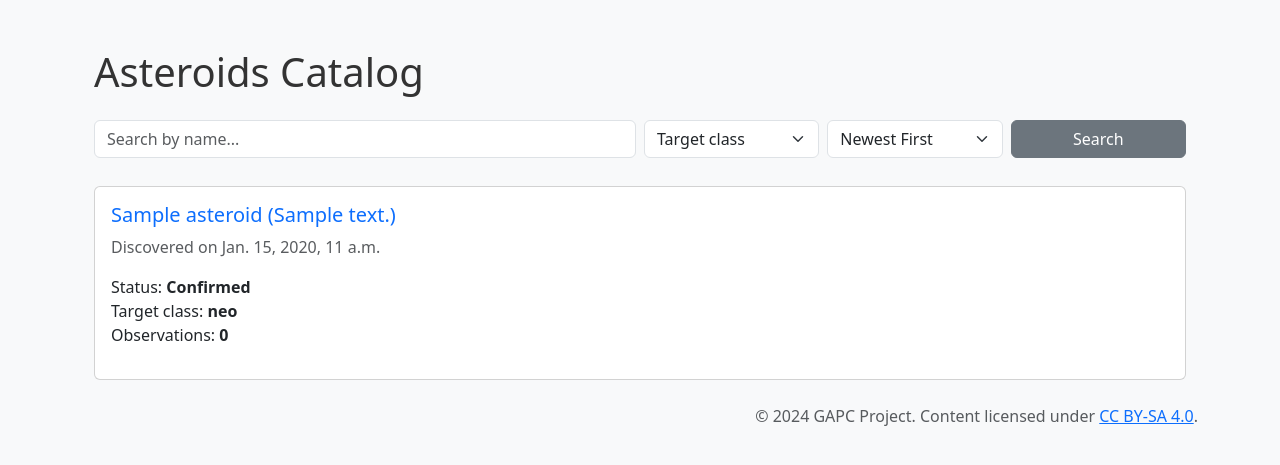
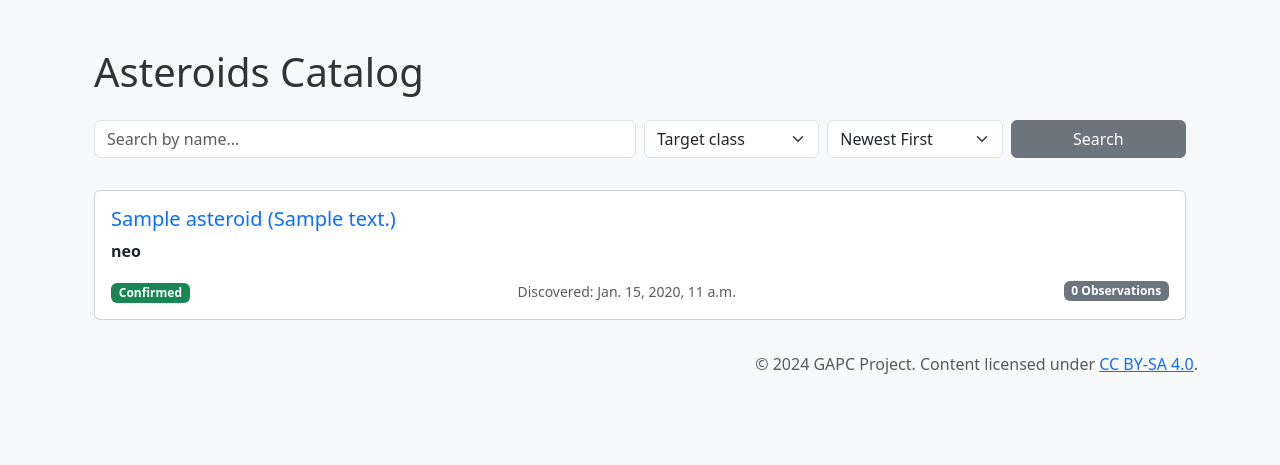
Before and after one commit to davidecapone/GAPC, a Django app: page / in a window 1280 px wide. Shown: the part 73-538 px from the top of the page. Run offline with Django 5.2, Linux system fonts and the light colour scheme; tables that the repository leaves empty hold one stand-in row (values such as "Sample post").

Commit message:
Update the catalog html

```diff
--- a/gapc/gapc/templates/catalog.html
+++ b/gapc/gapc/templates/catalog.html
@@ -45,9 +45,10 @@
 <div class="container">
     <ul style="margin: 0; padding: 0;">
         {% for asteroid in asteroids %}
-        <div class="my-1 py-1">
+        <div class="my-2 py-2">
             <div class="card" style="width: 100%;">
                 <div class="card-body">
+                    <!-- Title with Provisional and Official Names -->
                     <h5 class="card-title">
                         <a href="{% url 'asteroid_detail' target_name=asteroid.provisional_name %}" class="text-decoration-none">
                             {% if asteroid.official_name %}
@@ -57,12 +58,35 @@
                             {% endif %}
                         </a>
                     </h5>
-                    <span class="card-subtitle mb-1 text-body-secondary">Discovered on {{ asteroid.target_discovery_date }}</span>
-                    <p class="mt-3">
-                        <span>Status:</span> <strong>{{ asteroid.status|title }}</strong><br>
-                        <span>Target class:</span> <strong>{{ asteroid.target_class }}</strong><br>
-                        <span>Observations:</span> <strong>{{ asteroid.observations.count }}</strong>
+
+                    <!-- Target Class -->
+                    <p class="mt-2">
+                        <strong>{{ asteroid.target_class }}</strong><br>
                     </p>
+
+                    <!-- Status, Observations, and Discovery Date -->
+                    <div class="d-flex justify-content-between align-items-center">
+                        <!-- Status Badge -->
+                        <span>
+                            {% if asteroid.status == "confirmed" %}
+                            <span class="badge bg-success">Confirmed</span>
+                            {% elif asteroid.status == "not_confirmed" %}
+                            <span class="badge bg-danger">Not Confirmed</span>
+                            {% else %}
+                            <span class="badge bg-warning text-dark">Pending Confirmation</span>
+                            {% endif %}
+                        </span>
+
+                        <!-- Discovery Date -->
+                        <span class="text-muted small">
+                            Discovered: {{ asteroid.target_discovery_date }}
+                        </span>
+
+                        <!-- Observation Count -->
+                        <span class="badge bg-secondary">
+                            {{ asteroid.observations.count }} Observations
+                        </span>
+                    </div>
                 </div>
             </div>
         </div>
```
